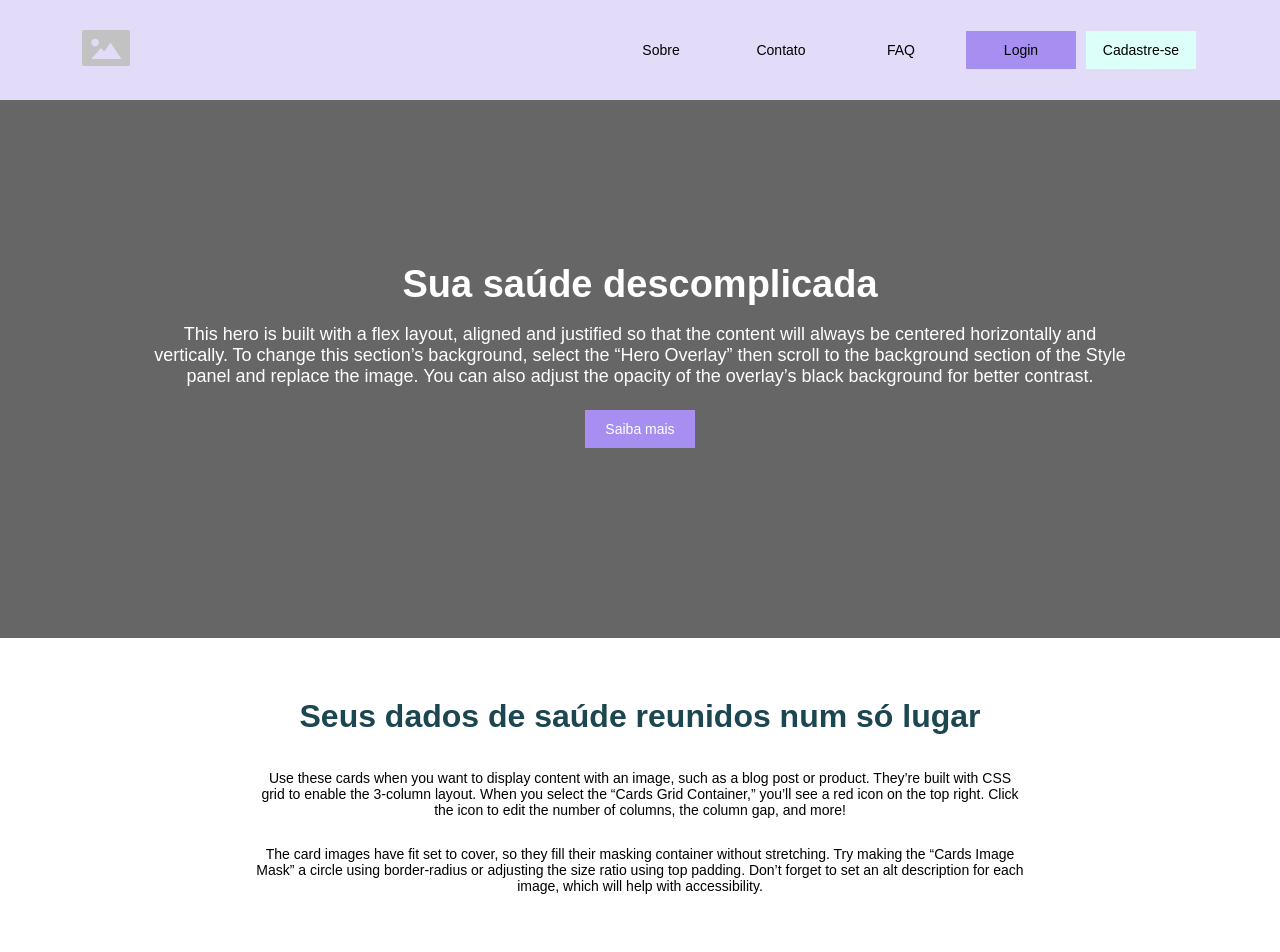
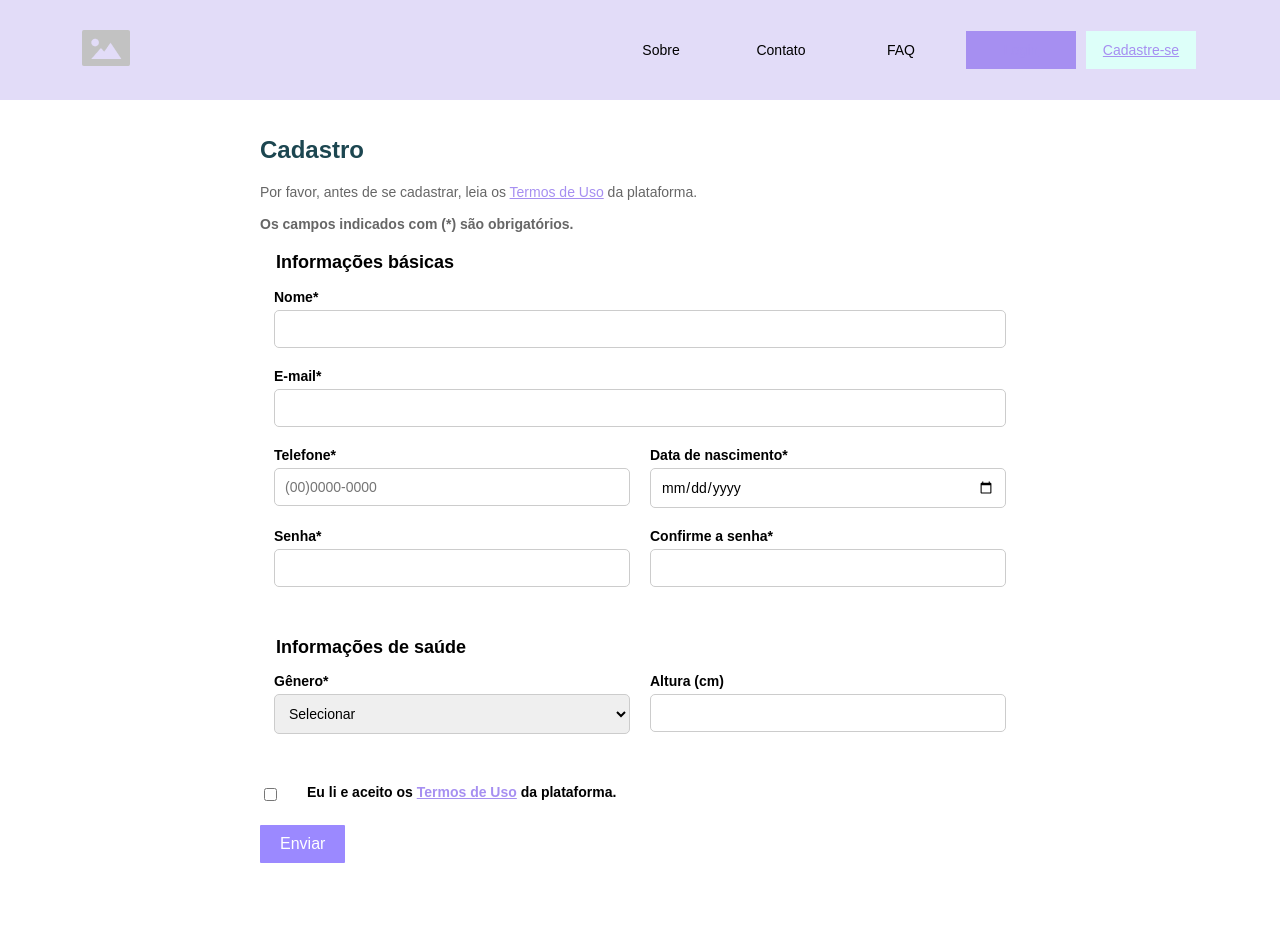
Before and after one commit to Recr/maisPraTi-project, a React (Vite) app in the folder Health_Card/: page /register in a window 1280 px wide. Shown: the top 952 px of the page. Built offline with nearby package versions, Linux system fonts and the light colour scheme.

Commit message:
LOGIN, CADASTRO E ROUTES -- Ayumi

```diff
--- a/Health_Card/src/App.jsx
+++ b/Health_Card/src/App.jsx
@@ -1,71 +1,29 @@
 import { useState } from "react";
+import { BrowserRouter as Router, Route, Routes, Navigate} from 'react-router-dom'
 import Header from "./components/Header";
 import "./App.css";
 import Logo from "./assets/logo.png";
 import Footer from "./components/Footer";
+import LoginPage from "./pages/LoginPage";
+import RegisterPage from "./pages/RegisterPage";
+import HomePage from "./pages/HomePage";
+import UserPage from "./pages/UserPage";
+
 
 function App() {
   return (
     <div>
-      <Header></Header>
-      <div className="content">
-        <div className="div--banner">
-          <h1>Sua saúde descomplicada</h1>
-          <p>
-            This hero is built with a flex layout, aligned and justified so that
-            the content will always be centered horizontally and vertically. To
-            change this section’s background, select the “Hero Overlay” then
-            scroll to the background section of the Style panel and replace the
-            image. You can also adjust the opacity of the overlay’s black
-            background for better contrast.
-          </p>
-          <button>Saiba mais</button>
-        </div>
-        <div className="cont--info">
-          <h1>Seus dados de saúde reunidos num só lugar</h1>
-          <p>
-            Use these cards when you want to display content with an image, such
-            as a blog post or product. They’re built with CSS grid to enable the
-            3-column layout. When you select the “Cards Grid Container,” you’ll
-            see a red icon on the top right. Click the icon to edit the number
-            of columns, the column gap, and more!
-          </p>
-          <p>
-            The card images have fit set to cover, so they fill their masking
-            container without stretching. Try making the “Cards Image Mask” a
-            circle using border-radius or adjusting the size ratio using top
-            padding. Don’t forget to set an alt description for each image,
-            which will help with accessibility.
-          </p>
-          <div className="grid">
-            <div className="item">
-              <img src={Logo} alt="" />
-              <h3>Vacinas</h3>
-              <p>
-                Lorem ipsum dolor sit amet, consectetur adipiscing elit.
-                Suspendisse varius enim in eros elementum tristique.{" "}
-              </p>
-            </div>
-            <div className="item">
-              <img src={Logo} alt="" />
-              <h3>Medicamentos</h3>
-              <p>
-                Lorem ipsum dolor sit amet, consectetur adipiscing elit.
-                Suspendisse varius enim in eros elementum tristique.{" "}
-              </p>
-            </div>
-            <div className="item">
-              <img src={Logo} alt="" />
-              <h3>Agenda de consultas</h3>
-              <p>
-                Lorem ipsum dolor sit amet, consectetur adipiscing elit.
-                Suspendisse varius enim in eros elementum tristique.{" "}
-              </p>
-            </div>
-          </div>
-        </div>
-      </div>
-      <Footer></Footer>
+
+      <Router>
+        <Header />
+        <Routes>
+          <Route path='/' Component={HomePage} />
+          <Route path='/login' Component={LoginPage} />
+          <Route path='/register' Component={RegisterPage} />
+          <Route path='/user' Component={UserPage} />
+
+        </Routes>
+      </Router>
     </div>
   );
 }
--- a/Health_Card/src/components/Header.jsx
+++ b/Health_Card/src/components/Header.jsx
@@ -1,20 +1,23 @@
+// 20/10 Ayumi: falta formatar o <Link>
+
 import "./Header.css";
 import Logo from "../assets/logo.png";
+import { Link } from 'react-router-dom'
 
 function Header() {
   return (
     <header>
       <div className="header--logo">
-        <a href="/">
+      <Link to="/">
           <img src={Logo} alt="Health Card" />
-        </a>
+          </Link>
       </div>
       <div className="div--buttons">
         <button>Sobre</button>
         <button>Contato</button>
         <button>FAQ</button>
-        <button id="button--login">Login</button>
-        <button id="button--signup">Cadastre-se</button>
+        <button id="button--login"><Link to="/login">Login</Link></button>
+        <button id="button--signup"><Link to="/register">Cadastre-se</Link></button>
       </div>
     </header>
   );
--- a/Health_Card/src/components/Login.jsx
+++ b/Health_Card/src/components/Login.jsx
@@ -1,4 +1,8 @@
+// Login padrão para testes: CPF 999.999.999-99, senha: 123456
+// 20/10 Ayumi: falta autenticação pelo Google
+
 import { useState } from 'react';
+import { useNavigate } from 'react-router-dom';
 import classes from './Login.module.css';
 
 const Login = () => {
@@ -7,6 +11,8 @@ const Login = () => {
   const [password, setPassword] = useState('');
   const [errors, setErrors] = useState({});
   const [loggedIn, setLoggedIn] = useState(false);
+
+  const navigate = useNavigate(); // Hook para redirecionamento
 
 
   //Remover caracteres especiais no CPF
@@ -39,6 +45,7 @@ const Login = () => {
       setErrors({})
       setLoggedIn(true);
       console.log("Logged in");
+      navigate('/user'); // Redireciona para a página UserPage
     }
     else{
         setErrors(validateErrors);
--- a/Health_Card/src/components/Register.jsx
+++ b/Health_Card/src/components/Register.jsx
@@ -1,4 +1,4 @@
-// 20/10 Ayumi: FALTA VERIFICAÇÃO DE DADOS INSERIDOS
+// 20/10 Ayumi: Falta a verificação dos dados inseridos (email, telefone, senha, altura)
 
 import { useState } from 'react';
 import classes from './Register.module.css';
@@ -10,6 +10,7 @@ const Register = () => {
     email: '',
     tellphone:'',
     password: '',
+    passwordConfirmation:'',
     gender:'',
     height: '',
     register_date: '',
@@ -42,8 +43,8 @@ const Register = () => {
     <div className={classes.registerContainer}>
       <h1>Cadastro</h1>
       <p>
-        Por favor, antes de se cadastrar, leia os Termos de Uso da plataforma.
-        <br />
+        Por favor, antes de se cadastrar, leia os <a href="#">Termos de Uso</a> da plataforma.
+        <br /><br />
         <span>Os campos indicados com (*) são obrigatórios.</span>
       </p>
 
@@ -63,7 +64,6 @@ const Register = () => {
               />
             </div>
         </div>
-
         <div className={classes.inputGroup}>
             <div>
                 <label>E-mail*</label>
@@ -76,6 +76,9 @@ const Register = () => {
                     required
                 />
             </div>
+          </div>
+
+          <div className={classes.inputGroup}>
             <div>
               <label>Telefone*</label>
               <input
@@ -88,11 +91,9 @@ const Register = () => {
                 required
               />
             </div>
-          </div>
-
-          <div className={classes.inputGroup}>
             <div>
               <label>Data de nascimento*</label>
+              <div>
                 <input
                     type="date"
                     id="bithdate"
@@ -102,6 +103,38 @@ const Register = () => {
                     required
                 />
                 </div>
+            </div>
+          </div>
+
+          <div className={classes.inputGroup}>
+            <div>
+                <label>Senha*</label>
+                <input
+                    type="password"
+                    id="password"
+                    name="password"
+                    value={formData.password}
+                    onChange={handleChange}
+                    required
+                />
+            </div>
+            <div>
+                <label>Confirme a senha*</label>
+                <input
+                    type="password"
+                    id="passwordConfirmation"
+                    name="passwordConfirmation"
+                    value={formData.passwordConfirmation}
+                    onChange={handleChange}
+                    required
+                />
+            </div>
+          </div>
+        </fieldset>
+
+        <fieldset>
+          <legend>Informações de saúde</legend>
+          <div className={classes.inputGroup}>
             <div>
                 <label>Gênero*</label>
                 <select
@@ -117,12 +150,6 @@ const Register = () => {
                     <option value="outro">Outro</option>
                 </select>
                 </div>
-          </div>
-        </fieldset>
-
-        <fieldset>
-          <legend>Informações de saúde</legend>
-          <div className="input-group">
                 <div>
                 <label>Altura (cm)</label>
                 <input
@@ -133,45 +160,7 @@ const Register = () => {
                     onChange={handleChange}
                 />
                 </div>
-
-            {/* <div>
-              <label htmlFor="doencas">Doenças</label>
-              <input
-                type="text"
-                id="diseases"
-                name="diseases"
-                value={formData."diseases"}
-                onChange={handleChange}
-                placeholder="Condição 1, condição 2, etc"
-              />
-            </div> */}
-
             </div>
-
-          {/* <div className={classes.inputGroup}>
-            <div>
-              <label htmlFor="alergias">Alergias</label>
-              <input
-                type="text"
-                id="allergies"
-                name="allergies"
-                value={formData.allergies}
-                onChange={handleChange}
-                placeholder="Alergia 1, alergia 2, etc"
-              />
-            </div>
-            <div>
-              <label htmlFor="cirurgias">Cirurgias</label>
-              <input
-                type="text"
-                id="surgeries"
-                name="surgeries"
-                value={formData.surgeries}
-                onChange={handleChange}
-                placeholder="Cirurgia 1, cirurgia 2, etc"
-              />
-            </div>
-          </div> */}
 
         </fieldset>
 
@@ -185,7 +174,7 @@ const Register = () => {
             required
           />
           <label htmlFor="termos">
-            Eu li e aceito os Termos de Uso da plataforma.
+            Eu li e aceito os <a href="#">Termos de Uso</a> da plataforma.
           </label>
         </div>
 
--- a/Health_Card/src/components/Register.module.css
+++ b/Health_Card/src/components/Register.module.css
@@ -59,6 +59,7 @@ input[type="email"],
 input[type="tel"],
 input[type="date"],
 input[type="number"],
+input[type="password"],
 select {
 width: 100%;
 padding: 10px;
@@ -84,3 +85,13 @@ margin-right: 10px;
 .btnEnviar:hover {
     background-color: #8870e5;
 }
+
+a {
+    color: var(--color1);
+}
+a:hover{
+    color:var(--color4);
+}
+a:visited{
+    color:var(--color3);
+}
--- /dev/null
+++ b/Health_Card/src/pages/HomePage.jsx
@@ -0,0 +1,73 @@
+import Header from "../components/Header";
+import "../App.css";
+import Logo from "../assets/logo.png";
+import Footer from "../components/Footer";
+
+
+const HomePage = () => {
+  return (
+    <div>
+    <Header />
+      <div className="content">
+        <div className="div--banner">
+          <h1>Sua saúde descomplicada</h1>
+          <p>
+            This hero is built with a flex layout, aligned and justified so that
+            the content will always be centered horizontally and vertically. To
+            change this section’s background, select the “Hero Overlay” then
+            scroll to the background section of the Style panel and replace the
+            image. You can also adjust the opacity of the overlay’s black
+            background for better contrast.
+          </p>
+          <button>Saiba mais</button>
+        </div>
+        <div className="cont--info">
+          <h1>Seus dados de saúde reunidos num só lugar</h1>
+          <p>
+            Use these cards when you want to display content with an image, such
+            as a blog post or product. They’re built with CSS grid to enable the
+            3-column layout. When you select the “Cards Grid Container,” you’ll
+            see a red icon on the top right. Click the icon to edit the number
+            of columns, the column gap, and more!
+          </p>
+          <p>
+            The card images have fit set to cover, so they fill their masking
+            container without stretching. Try making the “Cards Image Mask” a
+            circle using border-radius or adjusting the size ratio using top
+            padding. Don’t forget to set an alt description for each image,
+            which will help with accessibility.
+          </p>
+          <div className="grid">
+            <div className="item">
+              <img src={Logo} alt="" />
+              <h3>Vacinas</h3>
+              <p>
+                Lorem ipsum dolor sit amet, consectetur adipiscing elit.
+                Suspendisse varius enim in eros elementum tristique.{" "}
+              </p>
+            </div>
+            <div className="item">
+              <img src={Logo} alt="" />
+              <h3>Medicamentos</h3>
+              <p>
+                Lorem ipsum dolor sit amet, consectetur adipiscing elit.
+                Suspendisse varius enim in eros elementum tristique.{" "}
+              </p>
+            </div>
+            <div className="item">
+              <img src={Logo} alt="" />
+              <h3>Agenda de consultas</h3>
+              <p>
+                Lorem ipsum dolor sit amet, consectetur adipiscing elit.
+                Suspendisse varius enim in eros elementum tristique.{" "}
+              </p>
+            </div>
+          </div>
+        </div>
+      </div>
+      <Footer />
+    </div>
+  );
+}
+
+export default HomePage;
--- /dev/null
+++ b/Health_Card/src/pages/UserPage.jsx
@@ -0,0 +1,28 @@
+//Importante: Falta trocar o header para o de navegação interna
+
+import Header from "../components/Header";
+import Footer from "../components/Footer";
+
+const UserPage = () => {
+    return(
+        <div>
+            <Header />
+            <br /><br /><br /><br /><br /><br /><br />
+            <h1>User Page</h1>
+            <p>Lorem ipsum dolor, sit amet consectetur adipisicing elit. Nostrum reprehenderit asperiores harum doloremque fugiat ea nemo. Illo, velit possimus atque non eveniet autem totam molestiae alias enim incidunt dolore repudiandae?
+            Lorem ipsum dolor, sit amet consectetur adipisicing elit. Nostrum reprehenderit asperiores harum doloremque fugiat ea nemo. Illo, velit possimus atque non eveniet autem totam molestiae alias enim incidunt dolore repudiandae?
+            Lorem ipsum dolor, sit amet consectetur adipisicing elit. Nostrum reprehenderit asperiores harum doloremque fugiat ea nemo. Illo, velit possimus atque non eveniet autem totam molestiae alias enim incidunt dolore repudiandae?
+            Lorem ipsum dolor, sit amet consectetur adipisicing elit. Nostrum reprehenderit asperiores harum doloremque fugiat ea nemo. Illo, velit possimus atque non eveniet autem totam molestiae alias enim incidunt dolore repudiandae?
+            Lorem ipsum dolor, sit amet consectetur adipisicing elit. Nostrum reprehenderit asperiores harum doloremque fugiat ea nemo. Illo, velit possimus atque non eveniet autem totam molestiae alias enim incidunt dolore repudiandae?
+            Lorem ipsum dolor, sit amet consectetur adipisicing elit. Nostrum reprehenderit asperiores harum doloremque fugiat ea nemo. Illo, velit possimus atque non eveniet autem totam molestiae alias enim incidunt dolore repudiandae?
+            Lorem ipsum dolor, sit amet consectetur adipisicing elit. Nostrum reprehenderit asperiores harum doloremque fugiat ea nemo. Illo, velit possimus atque non eveniet autem totam molestiae alias enim incidunt dolore repudiandae?
+            Lorem ipsum dolor, sit amet consectetur adipisicing elit. Nostrum reprehenderit asperiores harum doloremque fugiat ea nemo. Illo, velit possimus atque non eveniet autem totam molestiae alias enim incidunt dolore repudiandae?
+            Lorem ipsum dolor, sit amet consectetur adipisicing elit. Nostrum reprehenderit asperiores harum doloremque fugiat ea nemo. Illo, velit possimus atque non eveniet autem totam molestiae alias enim incidunt dolore repudiandae?
+            </p>
+            <Footer />
+        </div>
+
+    )
+}
+
+export default UserPage;
```
Also changed, not shown: Health_Card/src/components/ProtectedRoute.jsx (added, +11 -0 lines). Lines whose indentation alone changed are shown as unchanged.
